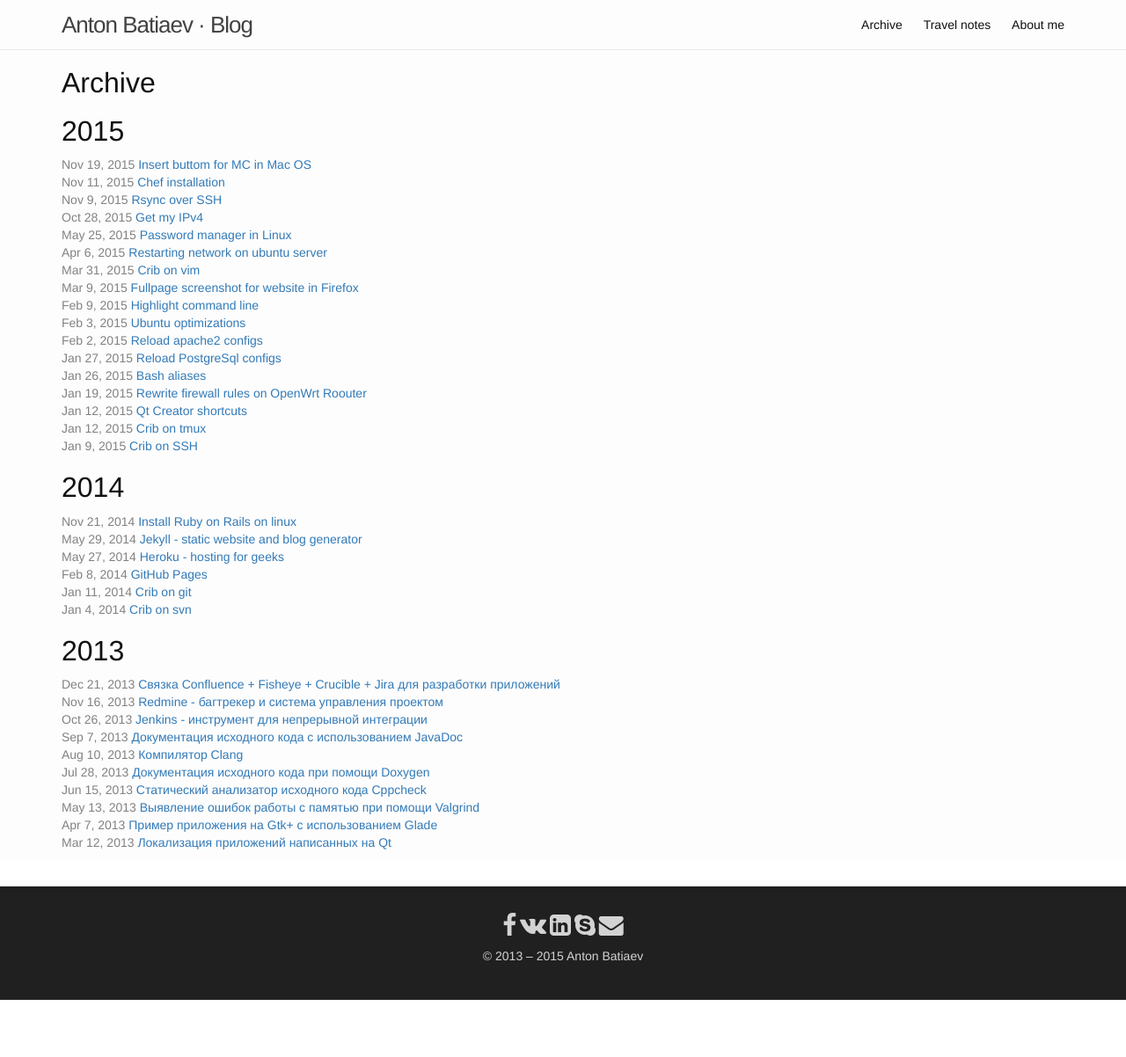
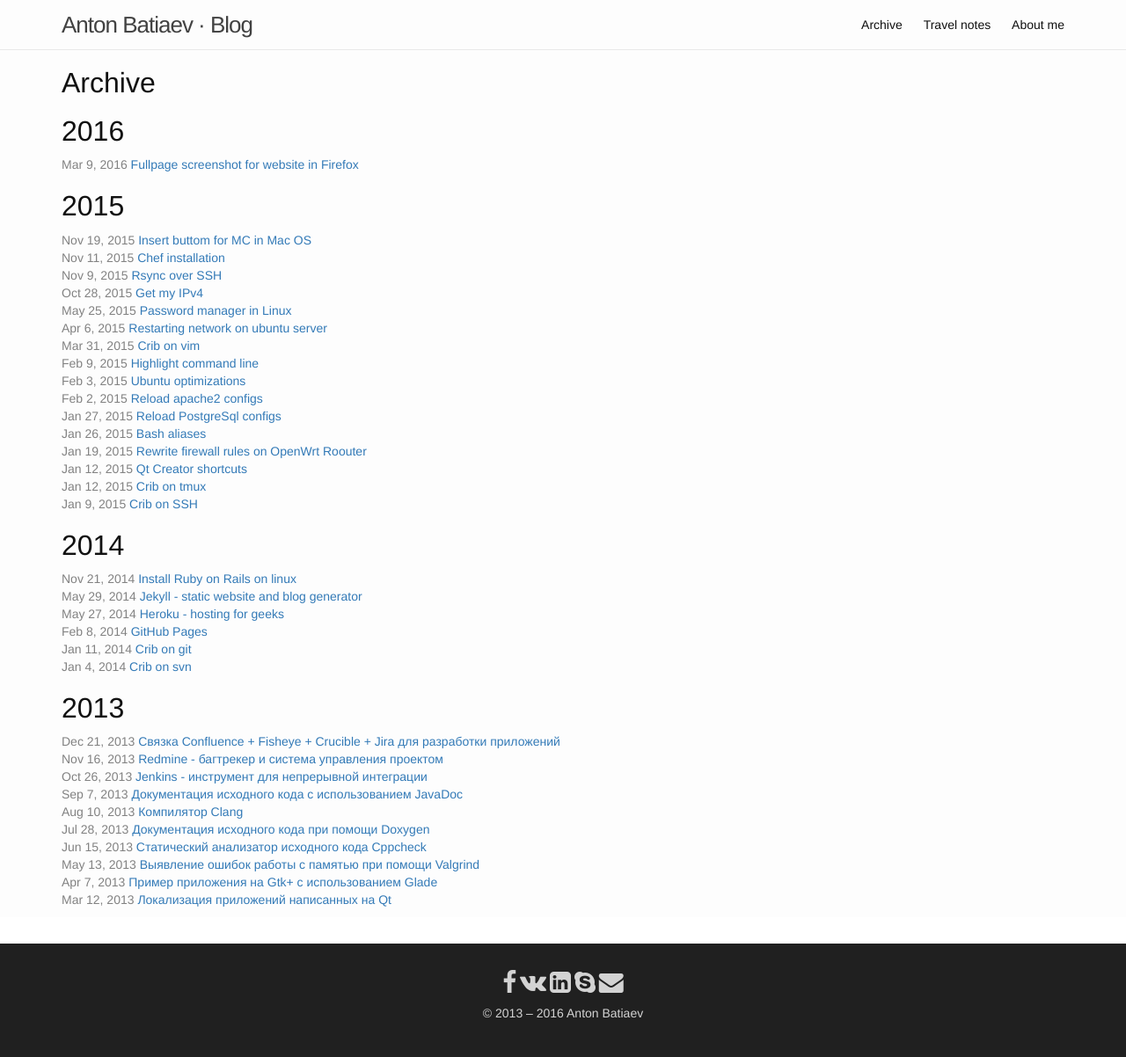
Before and after one commit to Batiaev/blog, a Jekyll site: the page built from archive/index.html, in a window 1280 px wide. Shown: the whole page at 88% size. Built offline with Jekyll 4.4.1, drawn with Linux system fonts in a browser that asks for light colours; before the commit the page ends 1137 px from its top, so only the background shows below that.

Commit message:
fix footer

```diff
--- a/_config.yml
+++ b/_config.yml
@@ -8,7 +8,7 @@ url: "https://batiaev.com"
 twitter_username: batiaev_com
 github_username:  anbat
 permalink: /:year/:month/:day/:title.html
-copyright: '&copy; <time datetime="2013-03-13">2013 &ndash; 2015</time> Anton Batiaev'
+copyright: '&copy; <time datetime="2013-03-13">2013 &ndash; 2016</time> Anton Batiaev'
 
 # Build settings
 markdown: kramdown
--- a/_posts/2016-03-09-fullpage-screenshot-for-website.md
+++ b/_posts/2016-03-09-fullpage-screenshot-for-website.md
@@ -1,7 +1,7 @@
 ---
 layout: post
 title:  "Fullpage screenshot for website in Firefox"
-date:   2015-03-09 20:52:11
+date:   2016-03-09 20:52:11
 categories: screenshot firefox
 ---
 
```
